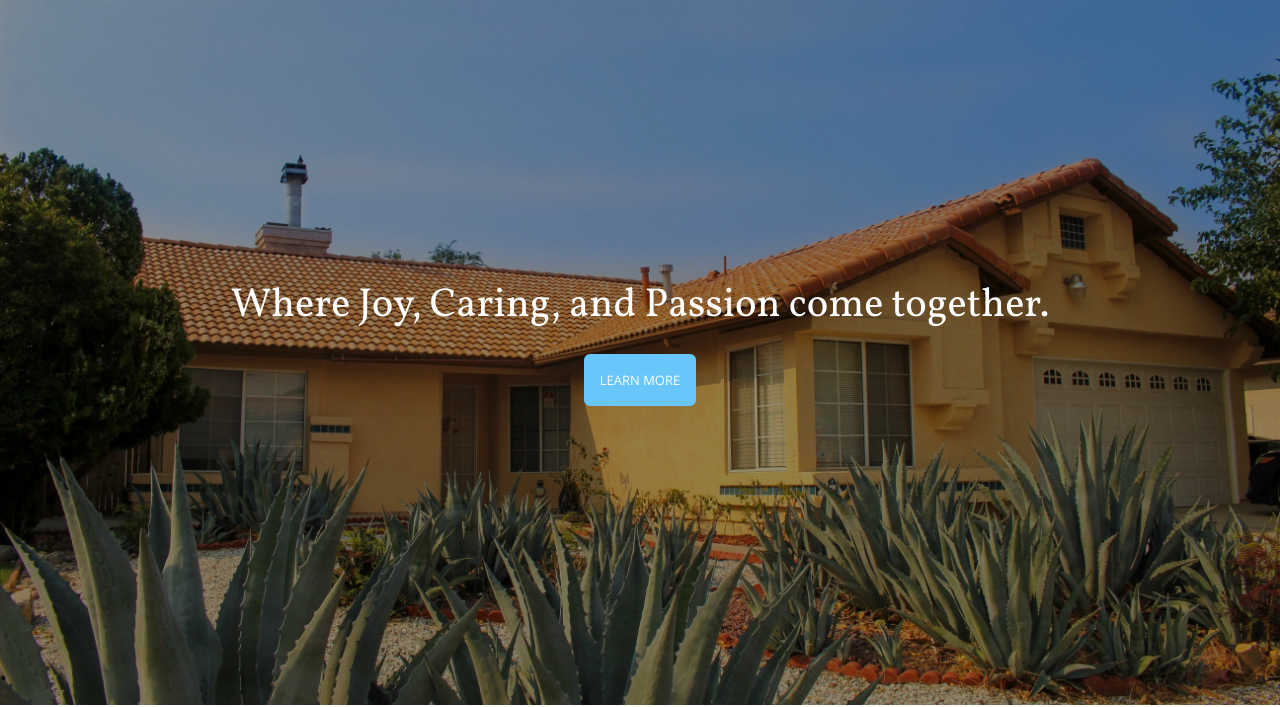
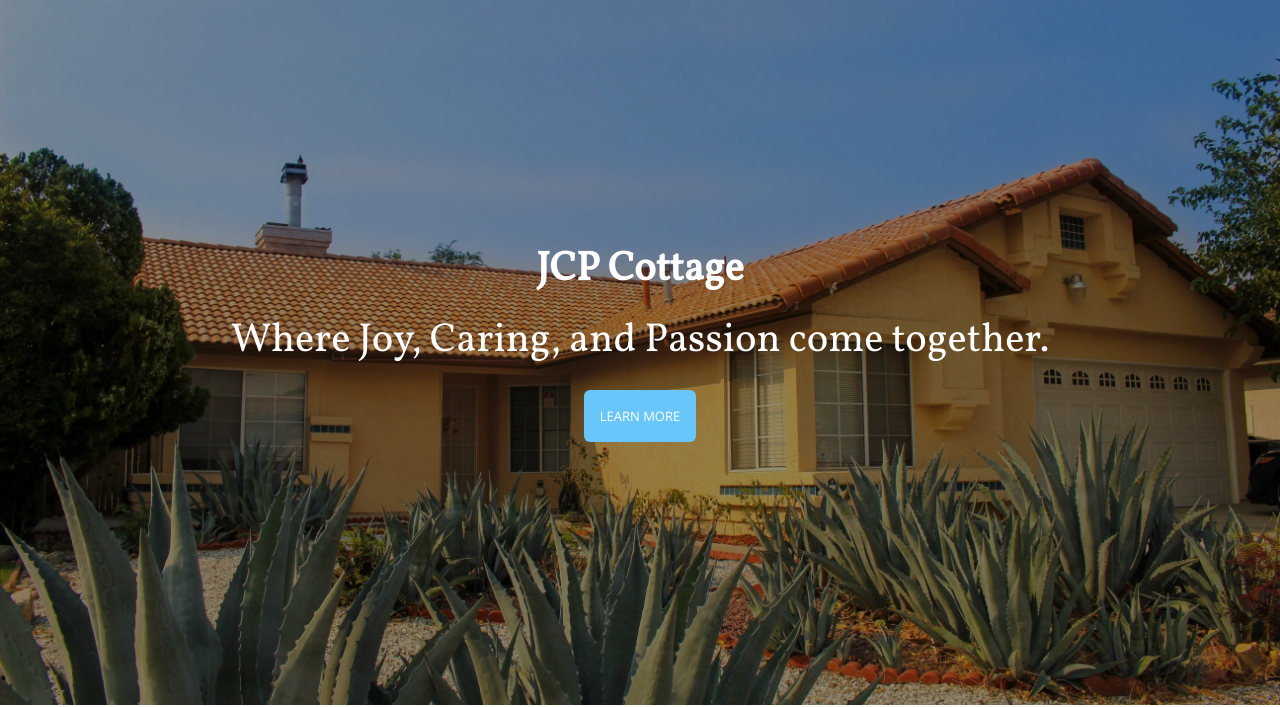
Before and after one commit to toriecr/jcpcottage-v2, a Gatsby site: page / in a window 1280 px wide. Shown: the part 105-812 px from the top of the page. Built offline with nearby package versions, Linux system fonts and the light colour scheme; Gatsby itself is replaced by a stand-in of ours.

Commit message:
Style Header

```diff
--- a/src/components/Header.css
+++ b/src/components/Header.css
@@ -34,10 +34,16 @@ header h3 {
   font-weight: 600;
 }
 
+@media only screen and (min-width: 768px) {
+  .header-title {
+    display: grid;
+    color: white;
+  }
+}
+
 @media only screen and (min-width: 1024px) {
   .header-description {
     text-align: center;
-
   }
 
   header h1 {
--- a/src/components/Header.js
+++ b/src/components/Header.js
@@ -21,6 +21,7 @@ const Header = () => {
       <Img fluid={data.image.childImageSharp.fluid} />
       <div className="header-description">
         <div className="header-description-children">
+          <h1 className="header-title" style={{ fontWeight: `bold` }}>JCP Cottage</h1>
           <h1>Where Joy, Caring, and Passion come together.</h1>
           <h3>Where Joy, Caring, and Passion come together.</h3>
           <button>LEARN MORE</button>
```
